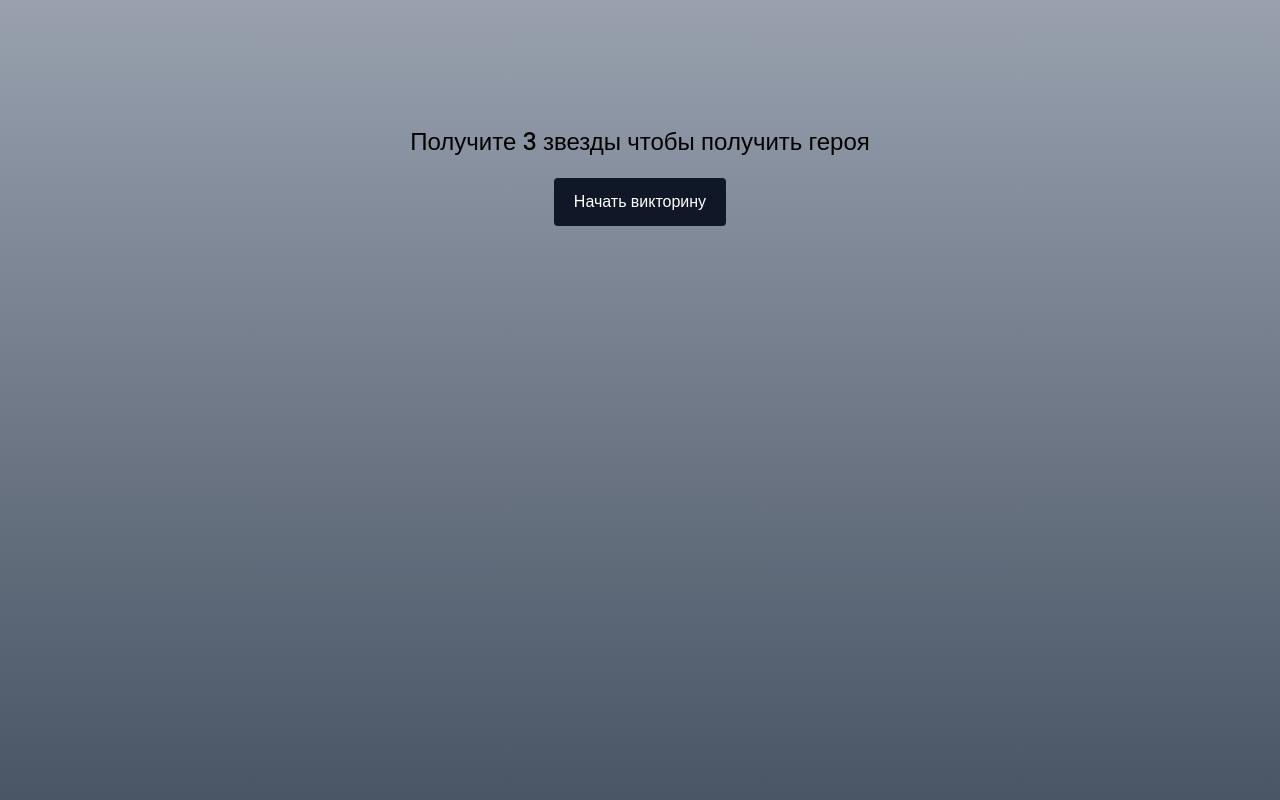
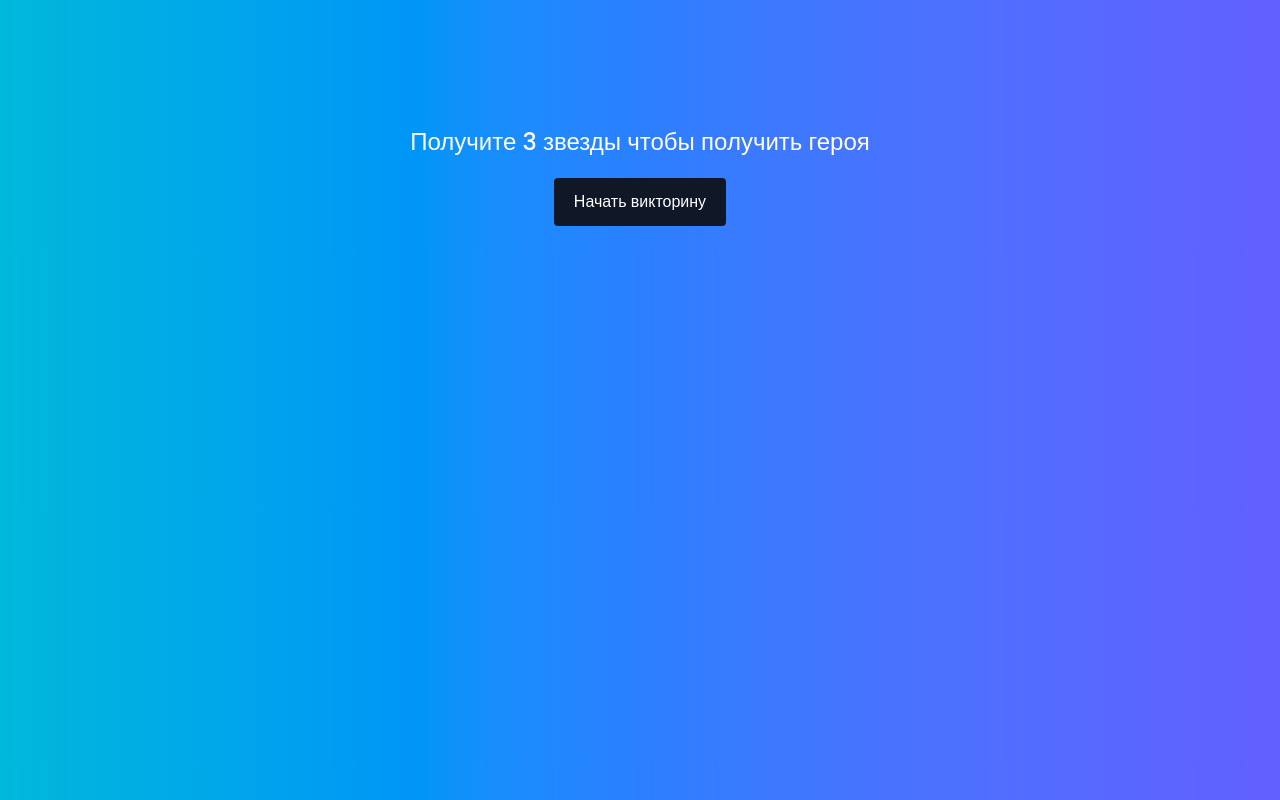
Before and after one commit to AliJamalov/Fullstack-quiz, a React (Vite) app in the folder client/: page /quiz/1 in a window 1280 px wide. Built offline with nearby package versions, Linux system fonts and the light colour scheme; no server answers; a web font is replaced by a local one.

Commit message:
add some functions

```diff
--- a/client/src/App.jsx
+++ b/client/src/App.jsx
@@ -37,7 +37,7 @@ const App = () => {
   const hideNavbar = pathsToHide.some((path) => location.pathname.startsWith(path));
 
   return (
-    <div className="min-h-screen bg-gradient-to-b from-gray-400 to-gray-600">
+    <div className="min-h-screen bg-gradient-to-r from-cyan-500 via-blue-500 to-indigo-500">
       <Routes>
         <Route path="/" element={user ? <Home /> : <Navigate to="/login" />} />
         <Route path="/login" element={!user ? <Login /> : <Navigate to="/" />} />
--- a/client/src/components/quiz/Options.jsx
+++ b/client/src/components/quiz/Options.jsx
@@ -9,14 +9,14 @@ const Options = ({ options, nextQuestion }) => {
   };
 
   return (
-    <div className="text-white">
+    <div className="text-black">
       {options?.map((option, index) => (
         <ul key={index} className="flex flex-col p-2 mt-4">
           <li
             onClick={() => nextQuestion(option)}
-            className="bg-stone-500 px-2 py-3 rounded-md min-w-[300px] md:min-w-[400px] cursor-pointer"
+            className="bg-gray-300 px-2 py-3 rounded-md min-w-[300px] md:min-w-[400px] cursor-pointer"
           >
-            <span className="text-yellow-400">{generateABCD(index)} </span> {option}
+            <span className="text-black">{generateABCD(index)} </span> {option}
           </li>
         </ul>
       ))}
--- a/client/src/components/quiz/QuizDescription.jsx
+++ b/client/src/components/quiz/QuizDescription.jsx
@@ -2,12 +2,12 @@ import React from "react";
 
 const QuizDescription = ({ isQuizStarted, quizTitle, quizDescription, startQuiz, fetchQuizesQuestions }) => {
   return (
-    <div>
+    <div className="text-white">
       {!isQuizStarted && (
         <div className="flex flex-col items-center mt-[100px]">
-          <h1 className="text-black font-semibold text-lg mb-2 sm:text-2xl">{quizTitle}</h1>
-          <p className="text-black font-medium italic text-md mb-2 sm:text-2xl">{quizDescription}</p>
-          <p className="text-black font-medium text-md mb-5 sm:text-2xl">Получите 3 звезды чтобы получить героя</p>
+          <h1 className="font-semibold text-lg mb-2 sm:text-2xl">{quizTitle}</h1>
+          <p className="font-medium text-md mb-2 sm:text-2xl">{quizDescription}</p>
+          <p className="font-medium text-md mb-5 sm:text-2xl">Получите 3 звезды чтобы получить героя</p>
           <button
             onClick={() => {
               startQuiz();
--- a/client/src/pages/Arena.jsx
+++ b/client/src/pages/Arena.jsx
@@ -157,6 +157,7 @@ const Arena = () => {
 
     socket.emit("defend", { gameId, defendHeroId });
     hideDamageMessage();
+    handleScroll();
   };
 
   const getPlayerHeroes = () => {
@@ -198,6 +199,10 @@ const Arena = () => {
     setTimeout(() => {
       setDamageMessage("");
     }, 4000);
+  };
+
+  const handleScroll = () => {
+    window.scrollTo({ top: 0, behavior: "smooth" });
   };
 
   return (
--- a/client/src/pages/Quiz.jsx
+++ b/client/src/pages/Quiz.jsx
@@ -144,7 +144,7 @@ const Quiz = () => {
       )}
       {loading ? (
         <div className="flex items-center justify-center">
-          <ImSpinner9 color="yellow" size={35} className="animate-spin" />
+          <ImSpinner9 size={35} className="animate-spin" />
         </div>
       ) : (
         <QuizDescription
```
Also changed, not shown: client/vercel.json (added).
